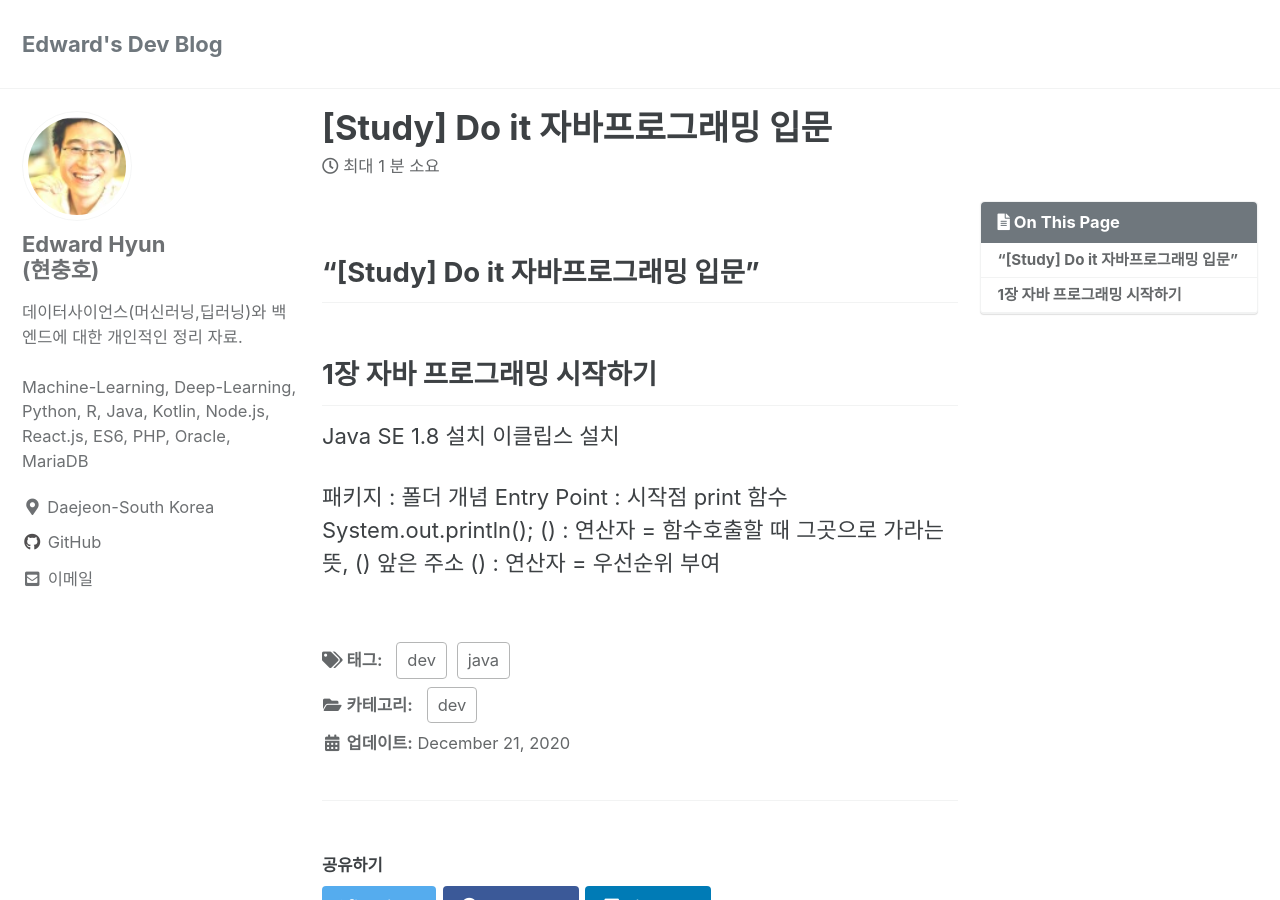
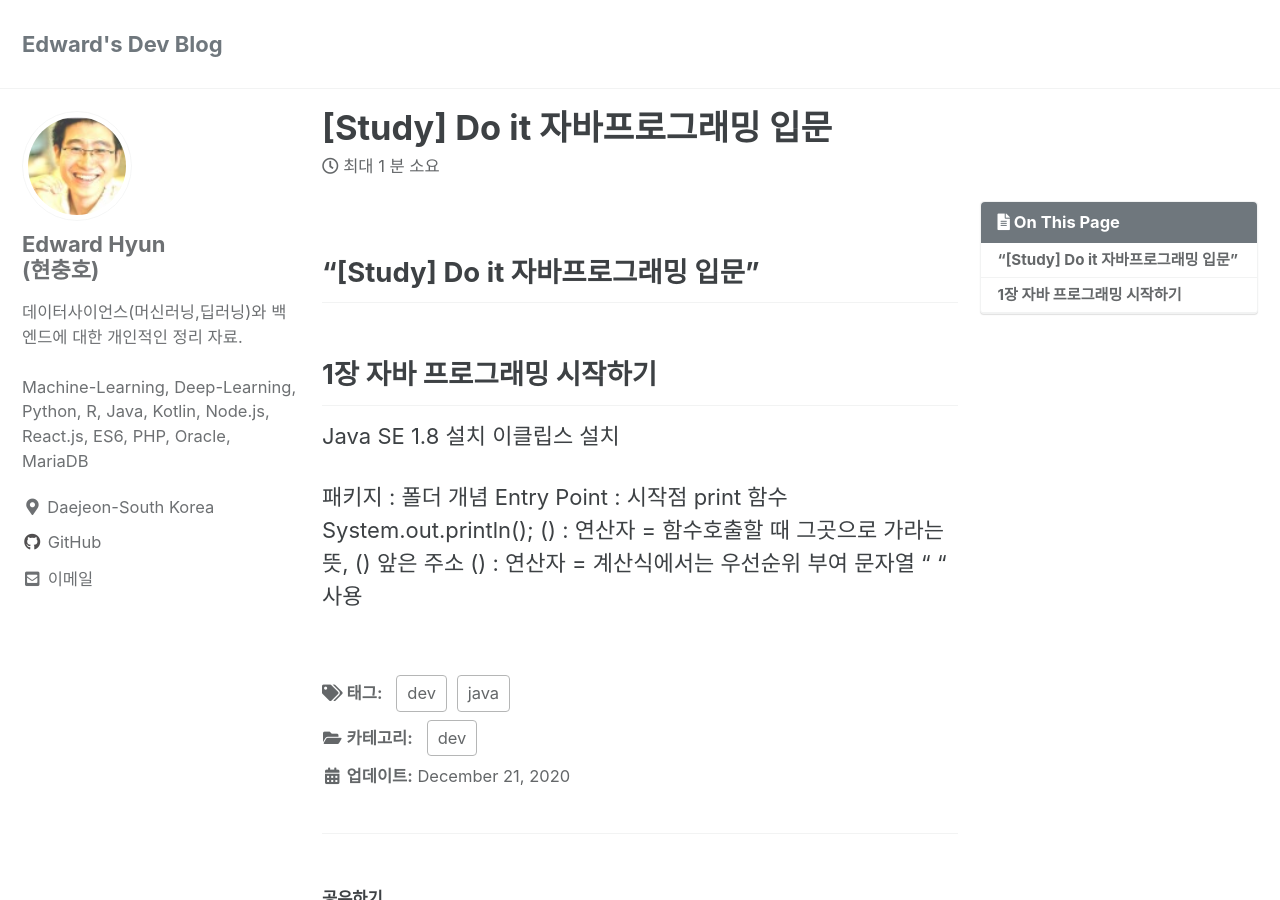
Before and after one commit to iamhch24/iamhch24.github.io, a Jekyll site: the page built from _posts/2020-12-21-[Study] Do it 자바 프로그래밍 입문.md, in a window 1280 px wide and 900 px high. Built offline with Jekyll 4.4.1, drawn with Linux system fonts in a browser that asks for light colours; cached includes are drawn as plain includes.

Commit message:
_posts/2020-12-21-[Study] Do it 자바 프로그래밍 입문.md updated from https://stackedit.io/

```diff
--- a/_posts/2020-12-21-[Study] Do it 자바 프로그래밍 입문.md
+++ b/_posts/2020-12-21-[Study] Do it 자바 프로그래밍 입문.md
@@ -19,10 +19,13 @@ Entry Point : 시작점
 print 함수
 System.out.println();
 () : 연산자 = 함수호출할 때 그곳으로 가라는 뜻, () 앞은 주소
-() : 연산자 = 우선순위 부여
+() : 연산자 = 계산식에서는 우선순위 부여
+문자열 " " 사용
+
 
 
 
 <!--stackedit_data:
-eyJoaXN0b3J5IjpbLTE0MzE2Nzk3MjNdfQ==
+eyJoaXN0b3J5IjpbLTE1NDY5Nzc5NjksLTE0MzE2Nzk3MjNdfQ
+==
 -->
```
